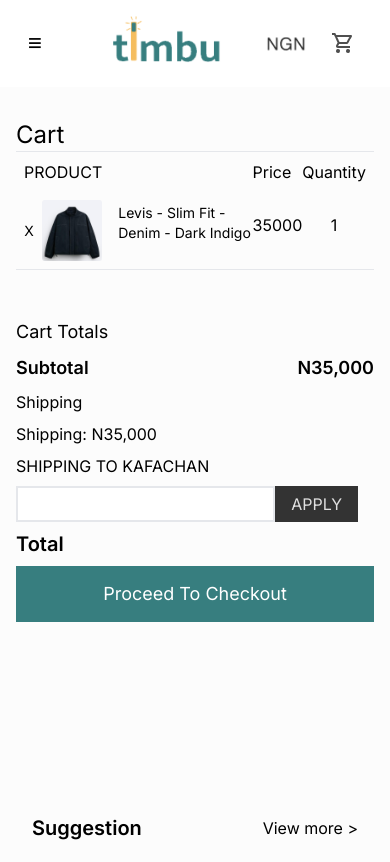
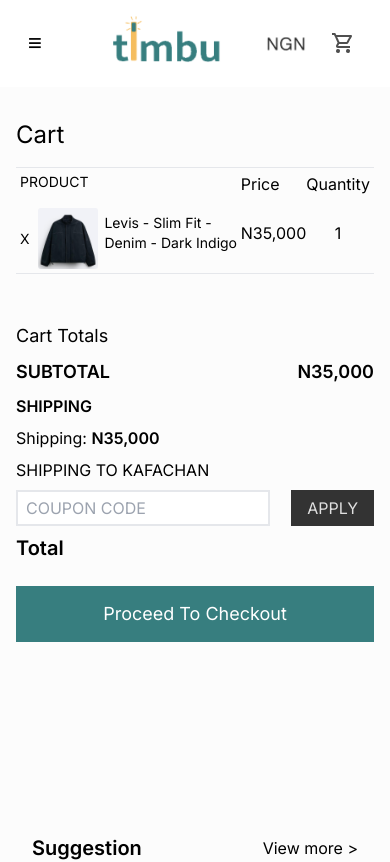
Before and after one commit to Vaden89/Timbu, a Next.js app: page /cart in a window 390 px wide. Shown: the top 862 px of the page. Built offline with nearby package versions, Linux system fonts and the light colour scheme.

Commit message:
Changed to mobilel view

```diff
--- a/app/checkout/page.jsx
+++ b/app/checkout/page.jsx
@@ -6,7 +6,7 @@ export default function Checkout() {
   return (
     <div>
       <NavBar />
-      <h1 className="text-2xl font-semibold px-10 mt-10">Cart</h1>
+      <h1 className="text-xl font-semibold px-6 lg:px-10 mt-10">CART</h1>
       <MainCheckoutSection />
       <FooterSection />
     </div>
--- a/app/components/DisplaySection.jsx
+++ b/app/components/DisplaySection.jsx
@@ -1,6 +1,13 @@
+"use client";
 import { newInInfo, newInInfoSmall } from "../resources/data";
 import { ProductCard } from "./ProductCard";
+import { useRouter } from "next/navigation";
 export const DisplaySection = (props) => {
+  const router = useRouter();
+
+  const goToCart = () => {
+    router.push("/cart");
+  };
   return (
     <div className="w-full p-8 flex flex-col gap-4   mt-4">
       <div className="w-full flex items-center justify-between">
@@ -37,7 +44,10 @@ export const DisplaySection = (props) => {
                 price={item.price}
               />
               <div className="w-[95%] ">
-                <button className="ml-2 mt-2 p-4 bg-[#0F2324] text-white">
+                <button
+                  onClick={goToCart}
+                  className="ml-2 mt-2 p-4 bg-[#0F2324] text-white"
+                >
                   Add to Cart
                 </button>
               </div>
--- a/app/components/FooterSection.jsx
+++ b/app/components/FooterSection.jsx
@@ -8,7 +8,7 @@ export const FooterSection = () => {
           Subscribe to our newsletter to get updates{" "}
           <br className="lg:flex hidden" /> to our latest collection
         </h1>
-        <p className="text-[#828282] text-sm md:text-base lg:text-base">
+        <p className="text-[#828282] text-xs md:text-base lg:text-base">
           Get 20% off your first order by subscribing to our newsletter
         </p>
         <div className="lg:w-[511px] md:w-[511px] h-14 flex items-center justify-between">
@@ -38,7 +38,7 @@ export const FooterSection = () => {
               width={110}
               height={110}
               alt="timbu"
-              className="hidden lg:hidden"
+              className="hidden md:flex lg:hidden"
             />
             <Image
               src={"/Logo2.jpg"}
--- a/app/components/LandingSection.jsx
+++ b/app/components/LandingSection.jsx
@@ -41,7 +41,7 @@ export const LandingSection = () => {
           </div>
         </div>
         <div
-          className="w-full h-[40vh] bg-cover bg-no-repeat mt-2"
+          className="w-full h-[30vh] bg-contain bg-no-repeat mt-2"
           style={{ backgroundImage: "url('/Landing-Img2.png')" }}
         ></div>
       </div>
--- a/app/components/MainCartSection.jsx
+++ b/app/components/MainCartSection.jsx
@@ -5,11 +5,11 @@ export const MainCartSection = () => {
     <div className="w-full flex flex-col lg:flex-row p-4 lg:px-8 gap-12 capitalize mb-28">
       <div className="lg:w-2/3 w-full ">
         <span className="text-2xl">Cart</span>
-        <hr />
-        <div className="flex w-full justify-between  lg:p-3 p-2">
-          <div className="lg:w-1/2 flex lg:items-end gap-4 items-center">
+        <hr className="mt-4" />
+        <div className="flex w-full justify-between  lg:p-3 p-1">
+          <div className="lg:w-1/2 flex lg:items-end  gap-4 items-center">
             <div className="flex gap-4  flex-col items-center">
-              <span>PRODUCT</span>
+              <span className="text-sm md:text-base lg:text-base">PRODUCT</span>
               <div className="flex items-center gap-2">
                 <span className="text-sm">X</span>
                 <Image
@@ -27,7 +27,7 @@ export const MainCartSection = () => {
           <div className="lg:w-1/2  md:gap-6 flex justify-between">
             <div className="flex flex-col h-full justify-between">
               <span>Price</span>
-              <span className="mb-6">35000</span>
+              <span className="mb-6">N35,000</span>
             </div>
             <div className="flex flex-col h-full justify-between">
               <span>Quantity</span>
@@ -35,7 +35,7 @@ export const MainCartSection = () => {
             </div>
             <div className=" flex-col h-full lg:justify-between hidden lg:flex ">
               <span>Subtotal</span>
-              <span className="mb-6">35000</span>
+              <span className="mb-6">N35,000</span>
             </div>
           </div>
         </div>
@@ -44,27 +44,28 @@ export const MainCartSection = () => {
       <div className="lg:w-1/3 md:w-1/2 flex flex-col capitalize gap-2">
         <span className="font-semibolds text-lg">Cart Totals</span>
         <div className="flex justify-between w-full font-semibold text-lg">
-          <span>Subtotal</span>
+          <span className="font-semibold">SUBTOTAL</span>
           <span>N35,000</span>
         </div>
-        <span>Shipping</span>
+        <span className="font-semibold"> SHIPPING</span>
         <span>
           {" "}
-          Shipping: <span>N35,000</span>
+          Shipping: <span className="font-semibold">N35,000</span>
         </span>
         <span>SHIPPING TO KAFACHAN</span>
-        <div className="flex items-center justify-between pr-4">
+        <div className="flex items-center justify-between lg:pr-4">
           <input
             type="text"
             name="text"
             id="text"
-            className="border-2 w-72 h-9"
+            placeholder="COUPON CODE"
+            className="border-2  lg:w-72 h-9 px-2"
           />
           <button className="px-4 h-9 bg-[#333333] text-[#E0E0E0]">
             APPLY
           </button>
         </div>
-        <span className="text-xl font-semibold">Total</span>
+        <span className="text-xl font-semibold mb-4">Total</span>
         <button className="bg-[#377E7F] text-white text-lg h-14">
           Proceed To Checkout
         </button>
--- a/app/components/MainCheckoutSection.jsx
+++ b/app/components/MainCheckoutSection.jsx
@@ -2,9 +2,10 @@ import Image from "next/image";
 
 export const MainCheckoutSection = () => {
   return (
-    <div className="w-full flex lg:flex-col gap-14 px-6 lg:px-10">
-      <div className="w-1/2 flex flex-col gap-4">
+    <div className="w-full flex flex-col-reverse md:flex-row lg:flex-row gap-10 lg:gap-14 px-6 lg:px-10 mt-4">
+      <div className="w-full lg:w-1/2 flex flex-col gap-4">
         <div className="flex flex-col gap-4">
+          <h1 className="text-xl font-semibold">DELIVERY DETAILS</h1>
           <input
             type="text"
             name="text"
@@ -84,7 +85,7 @@ export const MainCheckoutSection = () => {
         </div>
         <div className="mt-10 flex flex-col gap-4">
           <h1 className="text-2xl font-semibold"> Payment</h1>
-          <div className="border-2 border-[#828282] rounded-2xl">
+          <div className="border-2 border-[#828282] rounded-xl">
             <div className="flex p-4 gap-4 items-center">
               <input type="radio" name="cardpayment" id="cardpayment" />
               <label htmlFor="cardpayment">Card Payment</label>
@@ -102,18 +103,19 @@ export const MainCheckoutSection = () => {
           </div>
         </div>
       </div>
-      <div className="w-1/2 flex flex-col items-center justify-start gap-4 lg:px-6">
+      <div className="w-full lg:w-1/2 flex flex-col items-center justify-start gap-4 lg:px-6">
         <div className="w-full flex  justify-between items-center">
           <div className="flex items-center justify-center gap-2 lg:gap-8">
             <Image
               src={"/Card-jacket1.png"}
-              width={80}
-              height={80}
+              width={90}
+              height={90}
               alt="jacket"
             />
             <div className="flex flex-col">
               <span className="font-semibold">
-                Levis Slim-Fit <br className="lg:hidden" /> Denim Dark Indigo
+                Levis Slim-Fit <br className="lg:hidden" /> Denim Dark{" "}
+                <br className="lg:hidden md:hidden" /> Indigo
               </span>
               <span className="font-thin">XXL</span>
             </div>
```
